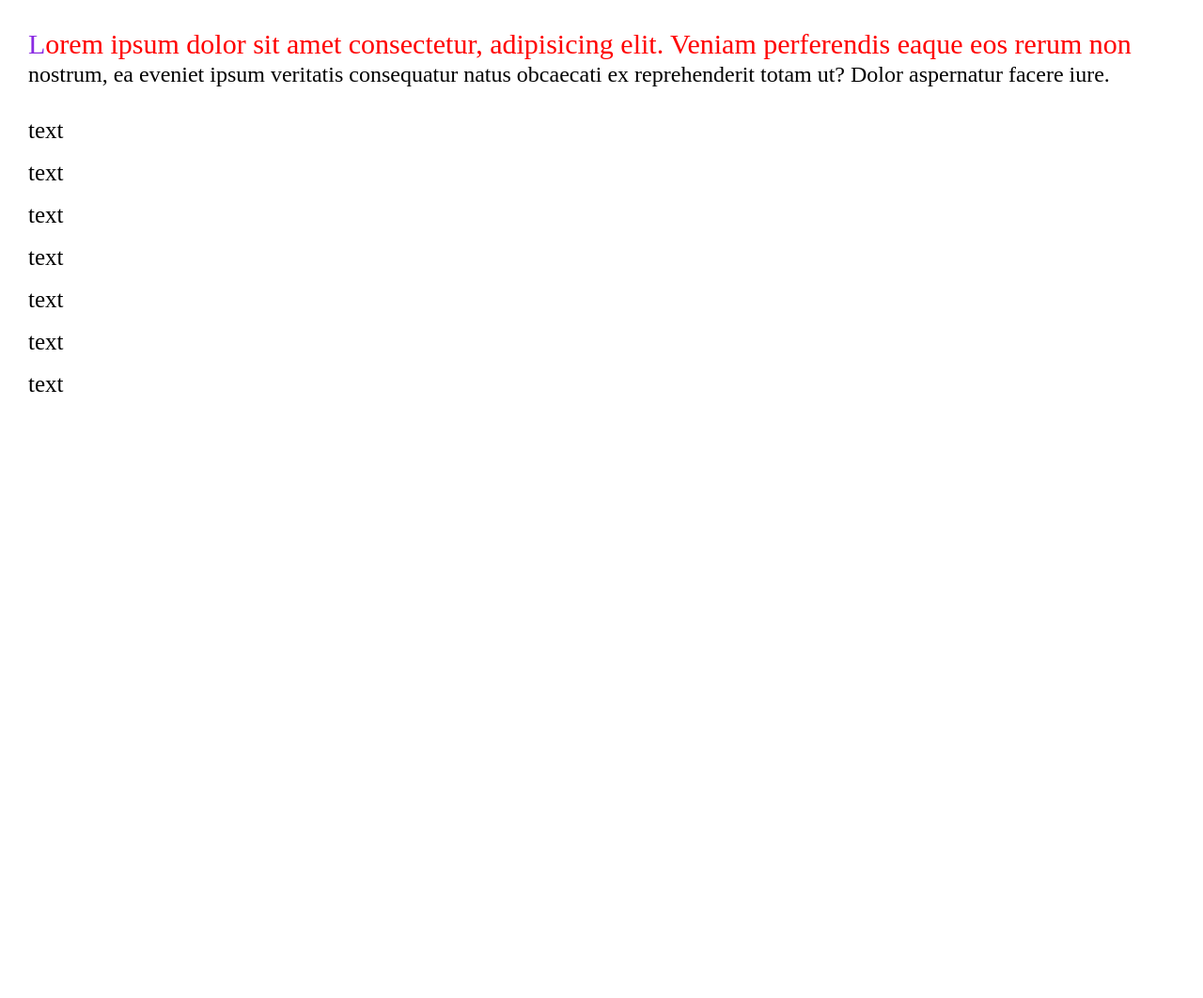
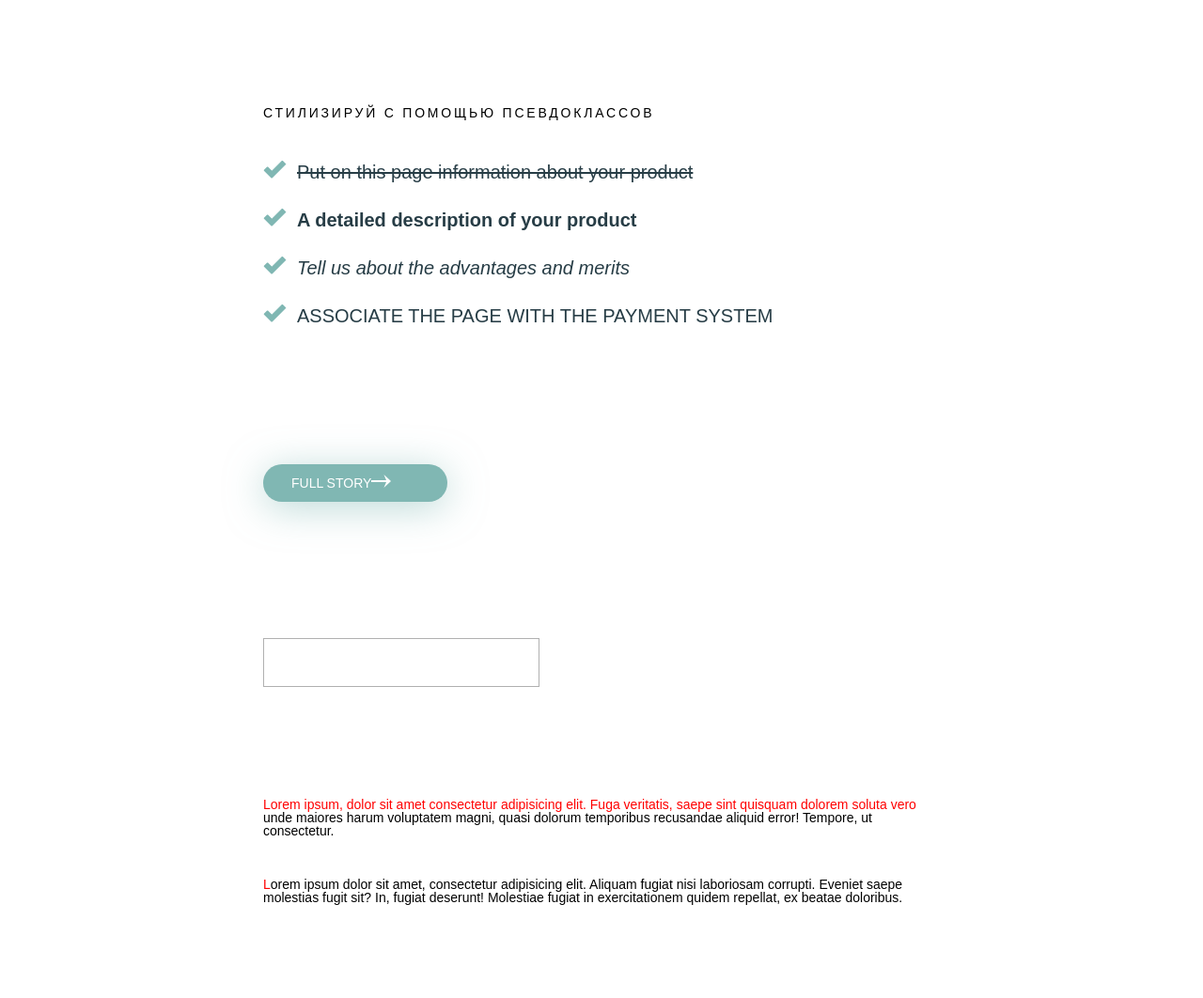
Before and after one commit to xaydirep/CSSpseudoelementslesson_11, a plain HTML site: page CSSpseudoelementslesson_11/index.html in a window 1280 px wide. Shown: the whole page at 94% size. Before the commit the page ends 800 px from the top, so only its background shows below. Drawn offline with Linux system fonts and the light colour scheme.

Commit message:
home work

```diff
--- a/CSSpseudoelementslesson_11/css/style.css
+++ b/CSSpseudoelementslesson_11/css/style.css
@@ -34,33 +34,125 @@ h1,h2,h3,h4,h5,h6{font-size:inherit;font-weight: 400;}
 /*--------------------*/
 
 body{
-	padding: 30px;
+	margin: 0 auto;
+	max-width: 720px;
+	font-family: Arial, "Helvetica Neue", Helvetica, sans-serif;
 }
 
 .text {
-	font-size: 24px;
-	line-height: 33px;
-	margin: 0 0 30px 0;
+	padding: 100px 0 0 0;
+	line-height: 40px;
+	text-transform: uppercase;
+	letter-spacing: 0.2em;
+	color: #000;
+}
+.list {
+	margin: 25px 0 140px 0;
+	color: #273d46;
+}
+
+.list li{
+	margin: 0 0 15px 0;
+	line-height: 36px;
+	font-size: 20px;
+}
+
+.list li::before{
+	content: url('../img/galka.png');
+	padding: 0 11px 0 0;
 }
 
 
-.text:first-line{
-	color: red;
-	font-size: 30px;
+.list li:first-child{
+text-decoration: line-through;
 }
 
-.text:first-letter{
-	color: blueviolet;
-	font-size: 30px;
-}
-.list{
+.list li:first-child:hover{
+	}
+
+.list li:nth-child(2){
+	font-weight: 700;
 }
 
-.list li{
-	font-size: 25px;
-	margin-bottom: 20px;
+.list li:nth-child(2):hover{
+	color: #d55a5a;
+	font-weight: 400;
 }
 
-.list li::before{
-	content: '';
+.list li:nth-child(2):hover::before{
+	content: url('../img/check_icon_95.png');
+	padding: 0 11px 0 0;
 }
+.list li:nth-child(3){
+	font-style: italic;
+}
+.list li:nth-child(3):hover{
+	font-style: normal;
+}
+
+.list li:last-child{
+	text-transform: uppercase;
+	margin: 0 0 0 0;
+}
+
+.list li:last-child:hover{
+	text-transform: none;
+	margin: 0 0 0 0;
+}
+
+.btn {
+padding: 15px 0;
+display: inline-block;
+border-radius: 25px;
+box-shadow: 0px 6px 40px 0px rgba(128,183,179,0.54);
+background-color: #80b7b3;
+text-align: center;
+padding: 0 30px;
+margin: 0 0px 125px 0;
+}
+
+
+.btn:hover{
+	background-color: #3a5856;
+}
+
+.btn:active{
+	background-color: #818181;
+}
+
+.btn span{
+	line-height: 40px;
+	text-transform: uppercase;
+	color: #fff;
+	text-align: center;
+	padding: 0 30px 0 0;
+}
+
+.btn span::after{
+	content: url('../img/shape_2_9.png');
+}
+.textinput {
+	margin: 20px 0 0 0;
+	width: 294px;
+	height: 52px;
+	border: 1px solid #b0b0b0;
+}
+
+.textinput:focus{
+	box-shadow: 0px 0px 20px -1px rgba(127,190,213,0.93);
+}
+
+.first-line{
+	margin: 118px 0 43px 0;
+}
+.first-line:first-line{
+	color: red;
+}
+
+.first-letter{
+	padding: 0 0 100px 0;
+}
+
+.first-letter:first-letter {
+	color: red;
+}
--- a/CSSpseudoelementslesson_11/index.html
+++ b/CSSpseudoelementslesson_11/index.html
@@ -15,19 +15,27 @@
 </head>
 
 <body>
-	<p class="text">
-		Lorem ipsum dolor sit amet consectetur, adipisicing elit. Veniam perferendis eaque eos rerum non nostrum, ea
-		eveniet ipsum veritatis consequatur natus obcaecati ex reprehenderit totam ut? Dolor aspernatur facere iure.
+	<div class="text">Стилизируй с помощью псевдоклассов</div>
+	<ul class="list">
+		<li>Put on this page information about your product</li>
+		<li>A detailed description of your product</li>
+		<li>Tell us about the advantages and merits</li>
+		<li>Associate the page with the payment system</li>
+	</ul>
+	<a href="#" class="btn" target="_blank">
+		<span>Full Story</span>
+	</a>
+	<form action="#">
+		<input type="text" class="textinput">
+	</form>
+
+	<p class="first-line">Lorem ipsum, dolor sit amet consectetur adipisicing elit. Fuga veritatis, saepe sint quisquam
+		dolorem soluta vero unde maiores harum voluptatem magni, quasi dolorum temporibus recusandae aliquid error!
+		Tempore, ut consectetur.</p>
+	<p class="first-letter">
+		Lorem ipsum dolor sit amet, consectetur adipisicing elit. Aliquam fugiat nisi laboriosam corrupti. Eveniet saepe
+		molestias fugit sit? In, fugiat deserunt! Molestiae fugiat in exercitationem quidem repellat, ex beatae doloribus.
 	</p>
-	<ul class="list">
-		<li>text</li>
-		<li>text</li>
-		<li>text</li>
-		<li>text</li>
-		<li>text</li>
-		<li>text</li>
-		<li>text</li>
-	</ul>
 </body>
 
 </html>
```
Also changed, not shown: 1 other file.
